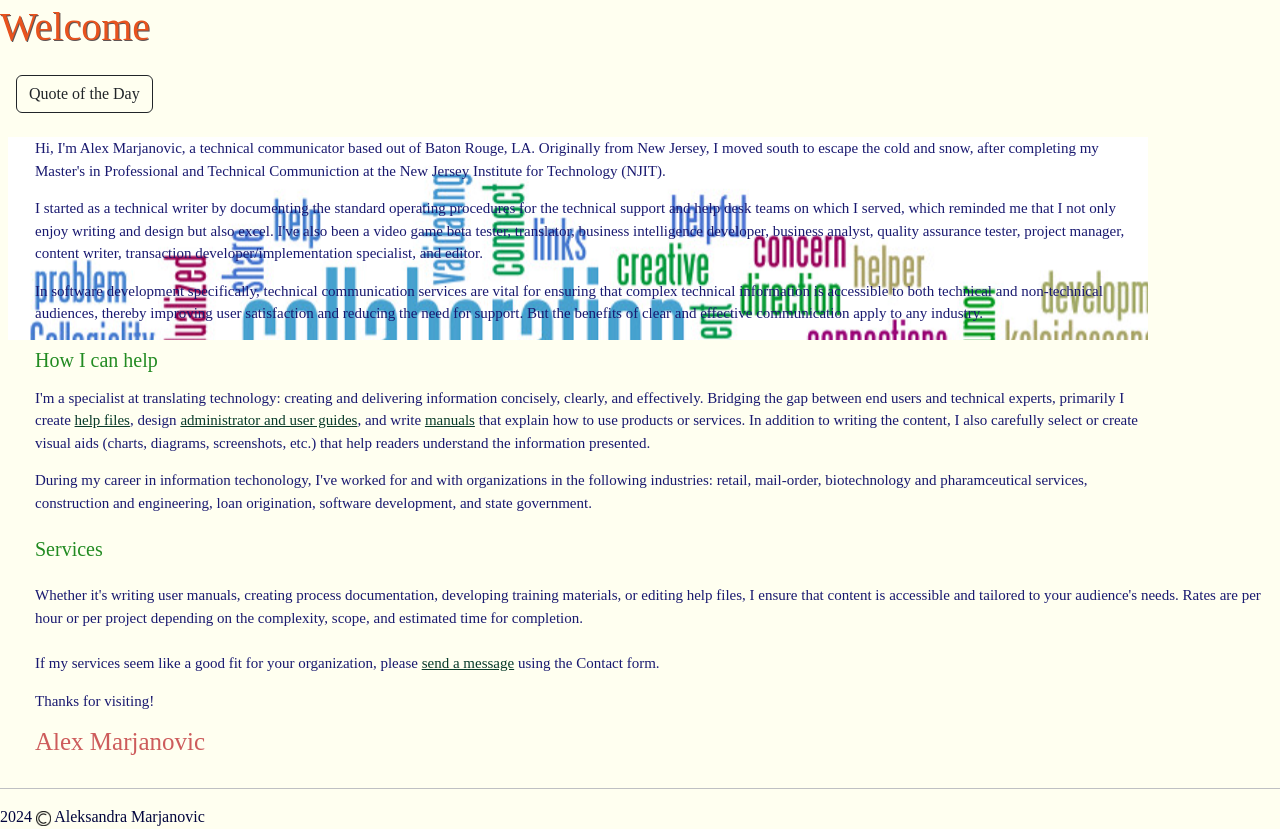
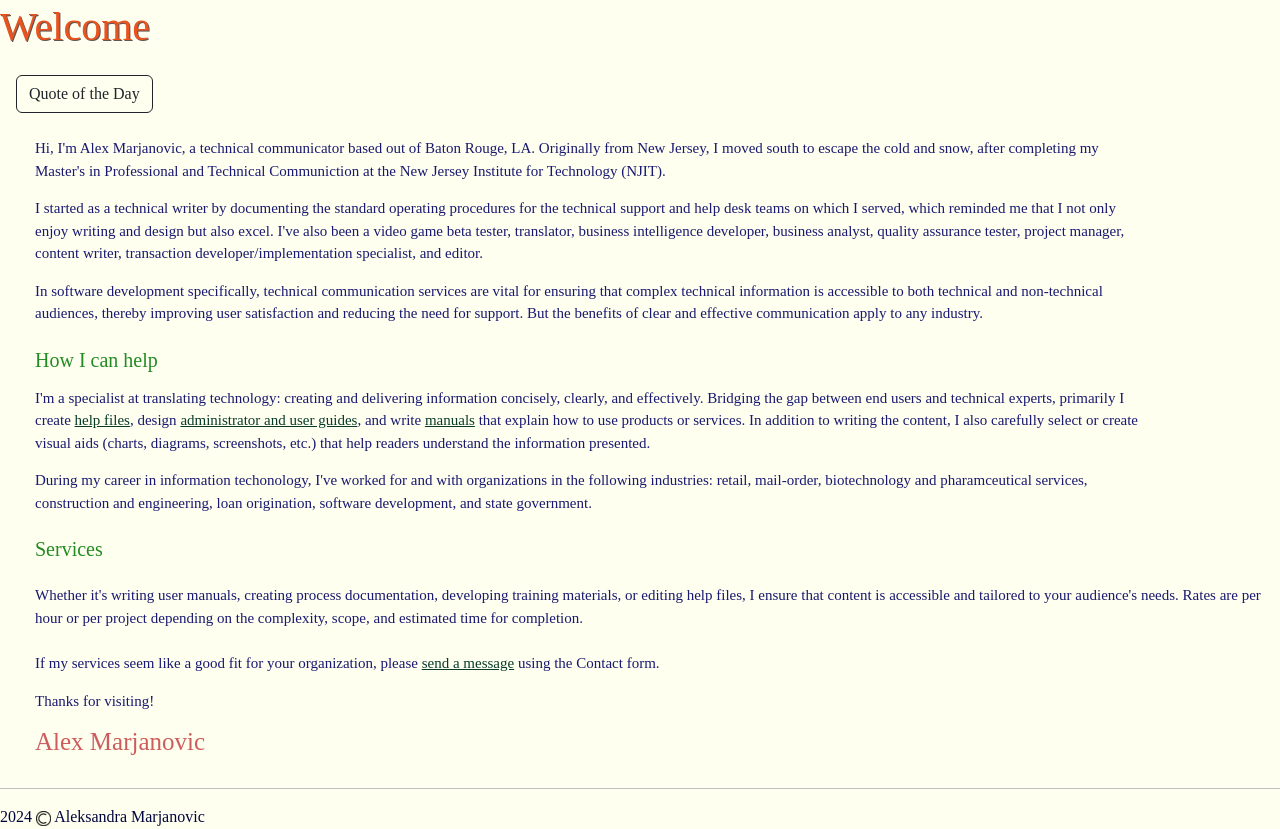
Before and after one commit to zohra101/capstone-level-3, a React app: page / in a window 1280 px wide. Shown: the part 1054-1883 px from the top of the page. Built offline with nearby package versions, Linux system fonts and the light colour scheme; a web font is replaced by a local one.

Commit message:
Disabled background image

```diff
--- a/src/css/index.scss
+++ b/src/css/index.scss
@@ -123,8 +123,8 @@ a:hover {
 }
 
 //Background image
-$techComm: url("../assets/images/tech_comm.png");
+// $techComm: url("../assets/images/tech_comm.png");
 
-.bg-image {
-  background-image: $techComm;
-}
+// .bg-image {
+//   background-image: $techComm;
+// }
```
Also changed, not shown: src/css/index.css, 3 other files.
